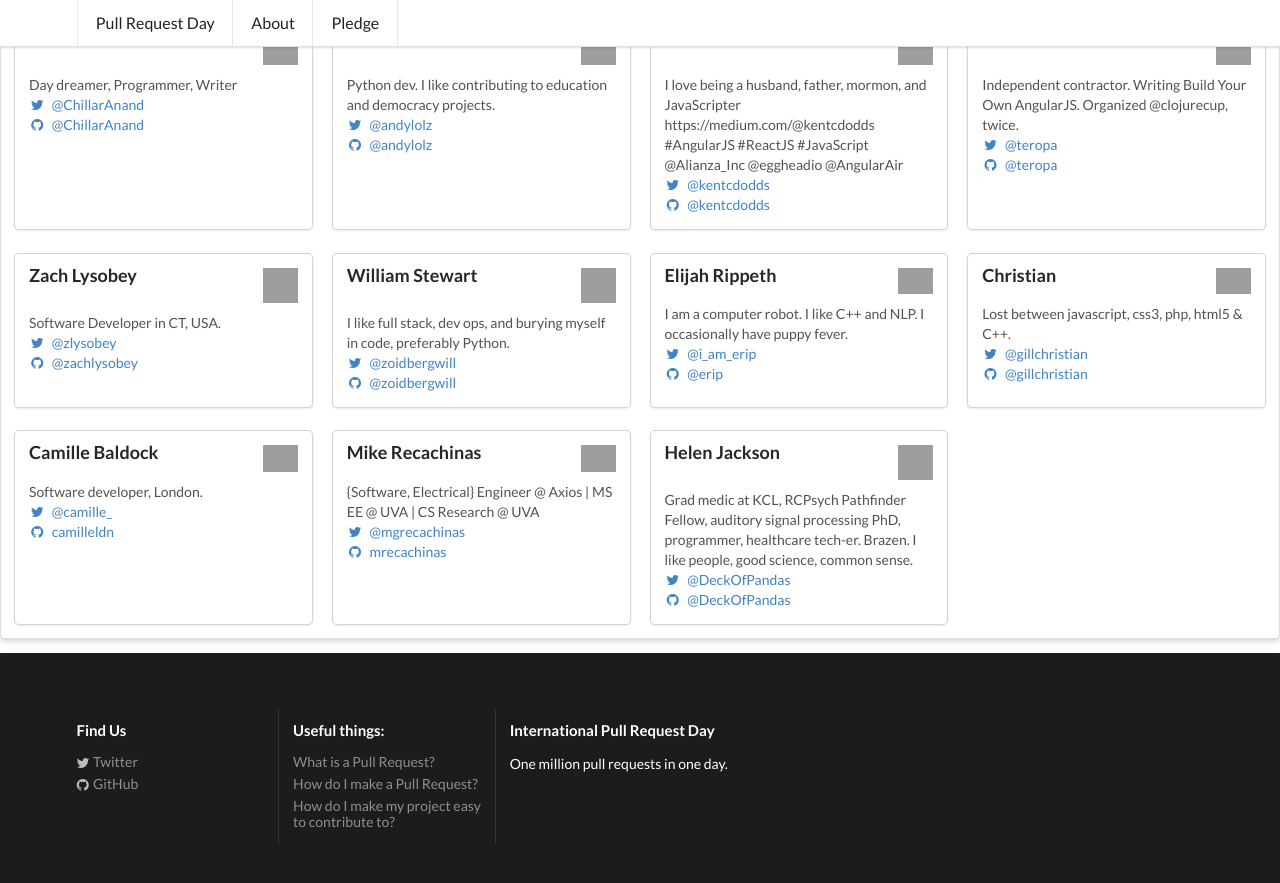
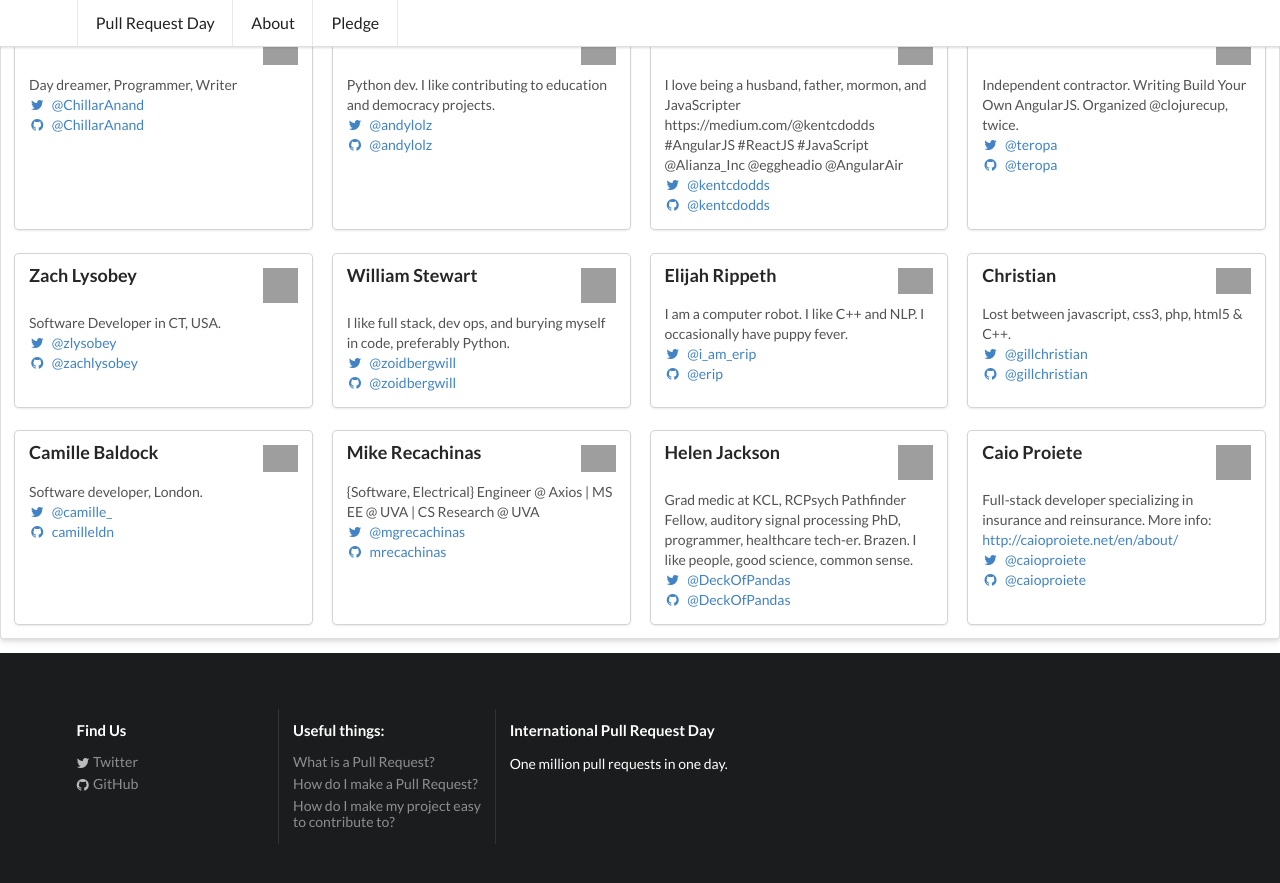
Before and after one commit to pullrequestday/pullrequestday, a Jekyll site: the page built from pledge/index.html, in a window 1280 px wide and 900 px high, scrolled down 2787 px. Shown: the top 883 px of the window. Built offline with Jekyll 4.4.1, drawn with Linux system fonts in a browser that asks for light colours; grey boxes are pictures that could not be loaded.

Commit message:
Add @caioproiete pledge

```diff
--- a/pledge/index.html
+++ b/pledge/index.html
@@ -813,6 +813,34 @@ layout: default
       </div> <!-- End of content -->
     </div> <!-- End of card -->
 
+    <div class="ui card">
+      <div class="content">
+        <img class="right floated mini ui image"
+             src="https://avatars3.githubusercontent.com/u/177608?v=3&s=96">
+        <div class="header">
+          Caio Proiete
+        </div>
+        <div class="description">
+          Full-stack developer specializing in insurance and reinsurance. More info: <a href="http://caioproiete.net/en/about/">http://caioproiete.net/en/about/</a>
+        </div>
+        <div class="extra content">
+          <p>
+            <a target="_blank"
+               href="http://twitter.com/caioproiete">
+              <i class="twitter icon"></i>
+              @caioproiete
+            </a>
+            <br />
+            <a target="_blank"
+               href="http://github.com/caioproiete">
+              <i class="github icon"></i>
+              @caioproiete
+            </a>
+          </p>
+        </div>
+      </div> <!-- End of content -->
+    </div> <!-- End of card -->
+
     <!-- INSERT YOUR PLEDGE IMMEDIATELY ABOVE THIS COMMENT -->
     <!-- ATTENTION PLEDGE MAKERS:  -->
 
```
